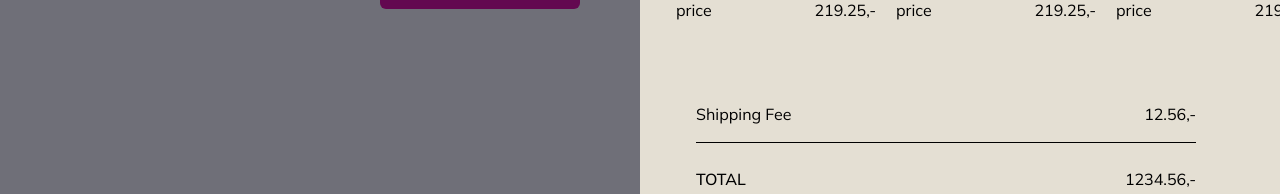
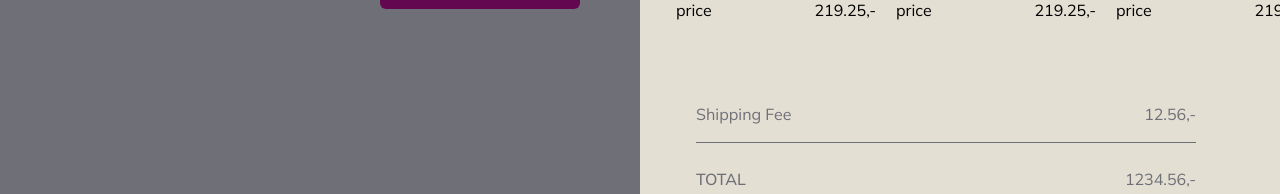
Before and after one commit to Idla0004/simple-shop-opgave, a Next.js app: page /pages/checkout in a window 1280 px wide. Shown: the part 606-800 px from the top of the page. Built offline with nearby package versions, Linux system fonts and the light colour scheme.

Commit message:
Mere statisk styling

```diff
--- a/src/app/globals.css
+++ b/src/app/globals.css
@@ -46,3 +46,11 @@ main {
   max-width: full;
   background: #e4dfd3;
 }
+
+button {
+  cursor: pointer;
+}
+
+header li {
+  cursor: pointer;
+}
--- a/src/app/pages/checkout/page.js
+++ b/src/app/pages/checkout/page.js
@@ -16,20 +16,30 @@ export default function CheckOut() {
       </section>
       <section className="px-4 pt-8 grid col-2 col-end-2 h-fit min-w-full relative top-30 overflow-hidden">
         <CategoriesScroll />
-        <div className="px-10 pt-10 object-cover">
-          <div className="border-b flex justify-between w-125 pb-4">
-            <h2 className="row-start-1">
+        <div className="flex flex-col flex-wrap px-10 pt-10 object-cover">
+          <div className="border-b flex justify-between w-125 pb-4 border-dark-grey">
+            <h2 className="row-start-1 text-dark-grey">
               Shipping Fee
             </h2>
-            <p className="row-start-2">12.56,-</p>
+            <p className="row-start-2 text-dark-grey">
+              12.56,-
+            </p>
           </div>
           <div className="flex justify-between max-w-125 pt-6">
-            <h2 className="uppercase font-medium col-start-1">
+            <h2 className="uppercase font-medium col-start-1 text-dark-grey">
               Total
             </h2>
-            <p className="col-start-2">
+            <p className="col-start-2 text-dark-grey">
               1234.56,-
             </p>
+          </div>
+          <div className="pl-76">
+            <button
+              type="submit"
+              className="lowercase text-pink bg-blue rounded-md py-1 px-2 text-[20px] w-50 mt-8"
+            >
+              Check out
+            </button>
           </div>
         </div>
       </section>
--- a/src/components/CheckOutForm.jsx
+++ b/src/components/CheckOutForm.jsx
@@ -3,25 +3,21 @@ const Form = () => {
     <form className="flex flex-row flex-wrap gap-10 py-5 px-8 place-items-center justify-center mt-8">
       <input
         type="text"
-        name="query"
         className="text-light-grey px-1 py-2 outline-none border-b border-light-grey w-70 uppercase"
         placeholder="Name"
       />
       <input
         type="text"
-        name="query"
         className="text-light-grey px-1 py-2 outline-none border-b border-light-grey w-70 uppercase"
         placeholder="Adress"
       />
       <input
         type="text"
-        name="query"
         className="text-light-grey px-1 py-2 outline-none border-b border-light-grey w-70 uppercase"
         placeholder="Phone Number"
       />
       <input
         type="text"
-        name="query"
         className="text-light-grey px-1 py-2 outline-none border-b border-light-grey w-70 uppercase"
         placeholder="E-mail"
       />
```
